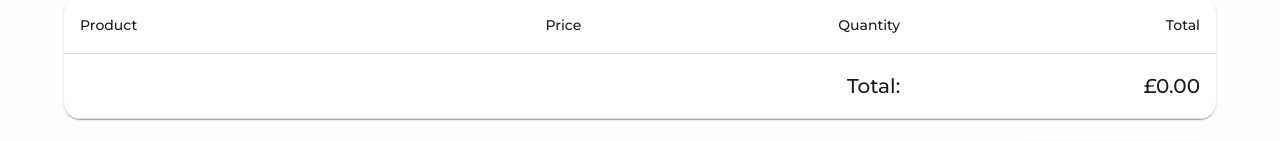
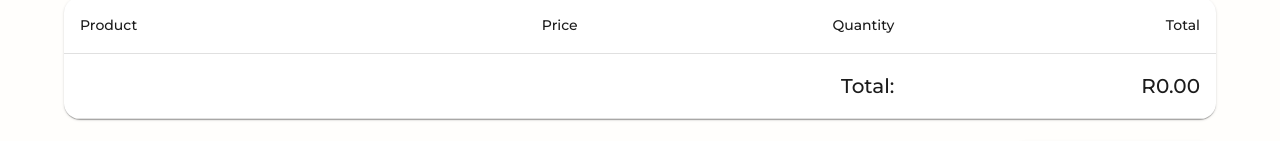
Before and after one commit to 231256leRouxFNF/Wine-E-commerce-site, a React (Create React App) app in the folder e-wine/: page /cart in a window 1280 px wide. Both pictures are taken after a click on the button "Yes, I am 18 or older". Shown: the part 153-294 px from the top of the page. Built offline with nearby package versions, Linux system fonts and the light colour scheme; a web font is replaced by a local one.

Commit message:
cart in rands

```diff
--- a/e-wine/src/pages/Cart.js
+++ b/e-wine/src/pages/Cart.js
@@ -6,6 +6,7 @@ import {
 } from '@mui/material';
 import { Box } from '@mui/material';
 import { Link } from 'react-router-dom';
+import CloseIcon from "@mui/icons-material/Close";
 
 import { CartContext } from '../context/CartContext';
 
@@ -32,9 +33,11 @@ const Cart = () => {
             {cartItems.map((item) => (
               <TableRow key={item._id}>
                 <TableCell>{item.title}</TableCell>
-                <TableCell align="right">£{item.price}</TableCell>
+                <TableCell align="right">R{item.price}</TableCell>
                 <TableCell align="right">{item.quantity}</TableCell>
-                <TableCell align="right">£{(item.price * item.quantity).toFixed(2)}</TableCell>
+                <TableCell align="right">
+                  R{(item.price * item.quantity).toFixed(2)}
+                </TableCell>
               </TableRow>
             ))}
             <TableRow>
@@ -42,13 +45,13 @@ const Cart = () => {
                 <Typography variant="h6">Total:</Typography>
               </TableCell>
               <TableCell align="right">
-                <Typography variant="h6">£{total.toFixed(2)}</Typography>
+                <Typography variant="h6">R{total.toFixed(2)}</Typography>
               </TableCell>
             </TableRow>
           </TableBody>
         </Table>
       </TableContainer>
-      <Box sx={{ mt: 3, display: 'flex', justifyContent: 'flex-end' }}>
+      <Box sx={{ mt: 3, display: "flex", justifyContent: "flex-end" }}>
         <Button
           variant="contained"
           color="primary"
```
